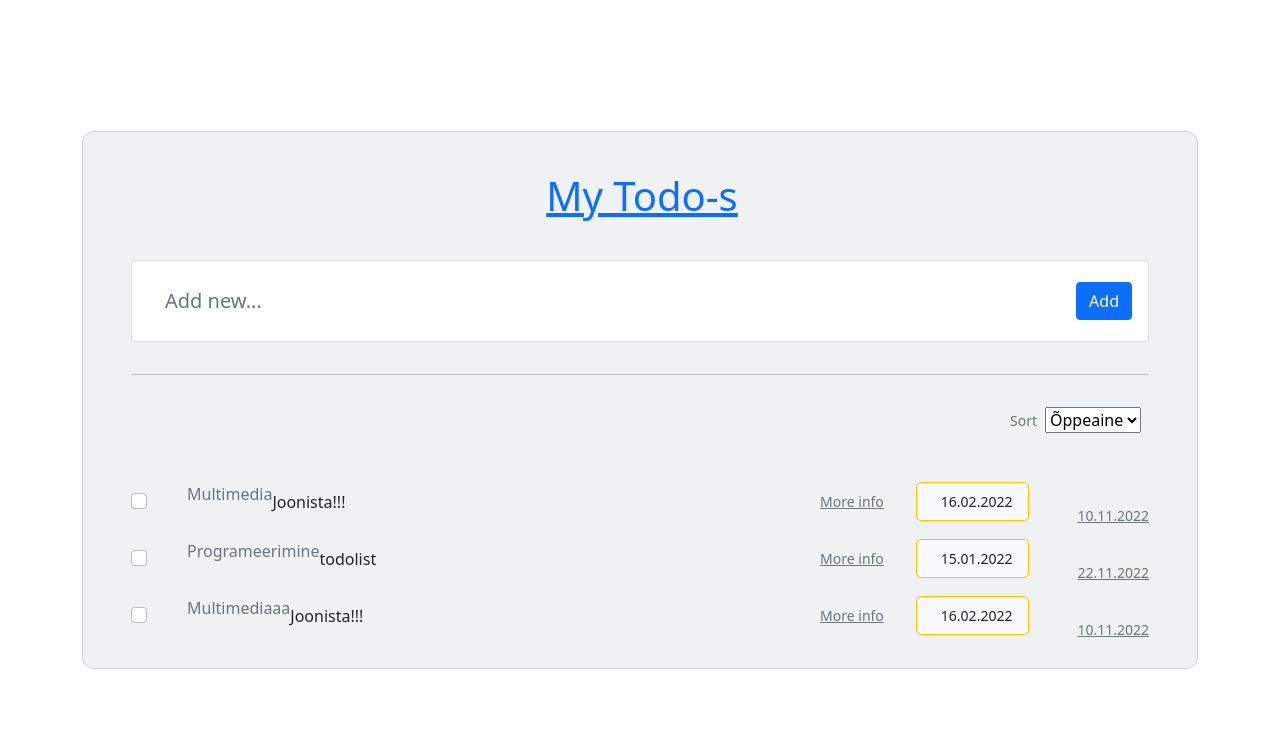
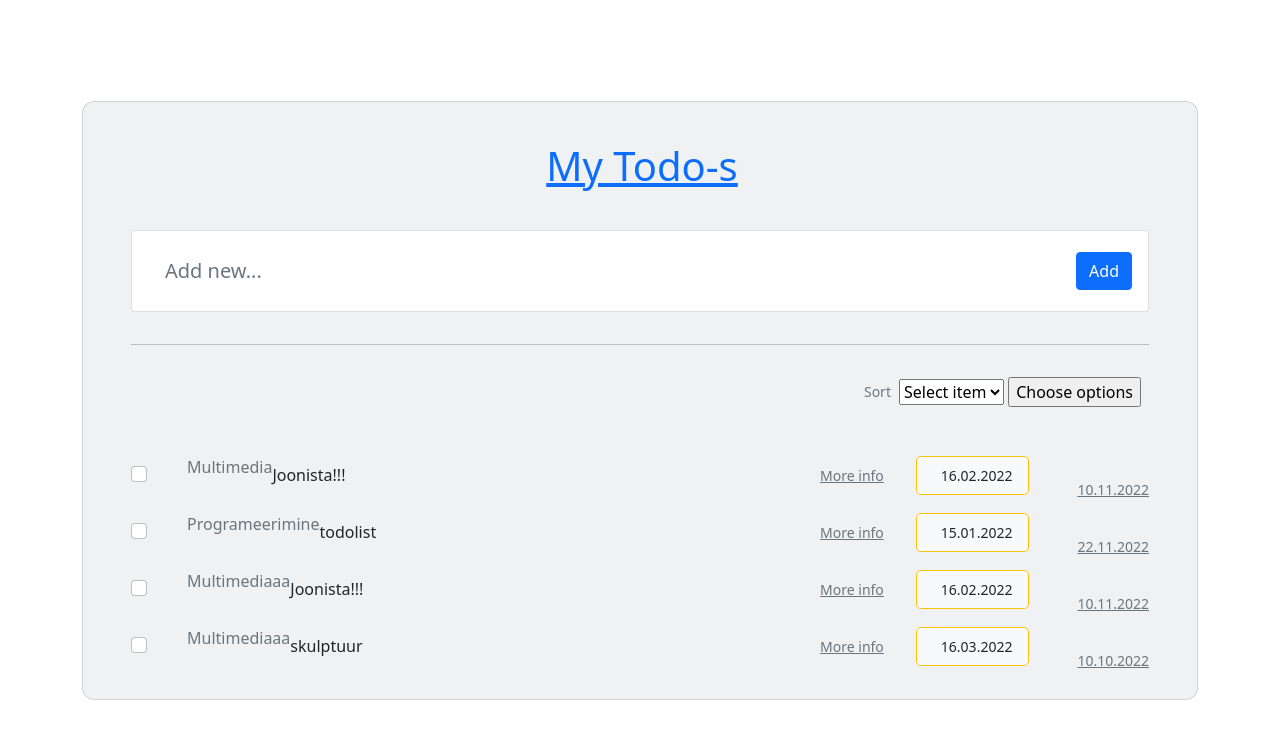
Before and after one commit to vjefimova/TODO-list, a PHP site: page / in a window 1280 px wide. Shown: the top 739 px of the page. Run offline with PHP 8.4, Linux system fonts and the light colour scheme.

Commit message:
Fix select dropdown for sort

```diff
--- a/index.php
+++ b/index.php
@@ -1,5 +1,5 @@
 <?php
-$xml = simplexml_load_file("tasks.xml");
+$xml = simplexml_load_file("xml/tasks.xml");
 
 foreach($xml->dim2->dim3 as $Element) {
     $tasks[] = array(
@@ -12,14 +12,22 @@ foreach($xml->dim2->dim3 as $Element) {
     );
 }
 
-if (isset($_POST['tahtaeg'])){
+if(isset($_POST['submit'])){
+    if(!empty($_POST['selectoppeaine'])) {
+        foreach($_POST['selectoppeaine'] as $selected){
+            if ($selected == 'tahtaeg'){
                 usort($tasks, build_sorter('tahtaeg'));
             }
-if (isset($_POST['oppeaine'])){
+            if ($selected == 'oppeaine'){
                 usort($tasks, build_sorter('oppeaine'));
             }
-if (isset($_POST['Task'])){
+            if ($selected == 'Task'){
                 usort($tasks, build_sorter('task'));
+            }
+        }
+    } else {
+        echo 'Please select the value.';
+    }
 }
 
 function build_sorter($key) {
@@ -40,7 +48,6 @@ function build_sorter($key) {
     <title>TODO list</title>
 </head>
 <body>
-
 <section class="vh-100">
   <div class="container py-5 h-100">
     <div class="row d-flex justify-content-center align-items-center h-100">
@@ -71,11 +78,15 @@ function build_sorter($key) {
 
             <div class="d-flex justify-content-end align-items-center mb-4 pt-2 pb-3">
               <p class="small mb-0 ms-4 me-2 text-muted">Sort</p>
-              <select class="select">
-                <option value="1">Õppeaine</option>
-                <option value="2">tähtaeg</option>
-                <option value="3">Task</option>
+                <form action="#" method="post">
+                  <select class="select" name="selectoppeaine[]">
+                      <option value="" selected>Select item</option>
+                      <option value="oppeaine">Õppeaine</option>
+                      <option value="tahtaeg">tähtaeg</option>
+                      <option value="Task">Task</option>
                   </select>
+                    <input type="submit" name="submit" value="Choose options">
+                </form>
               <a href="#!" style="color: #23af89;" data-mdb-toggle="tooltip" title="Ascending"><i class="fas fa-sort-amount-down-alt ms-2"></i></a>
             </div>
 
@@ -123,9 +134,7 @@ function build_sorter($key) {
                 </div>
               </li>
             </ul>
-
             <?php endforeach;?>
-
           </div>
         </div>
       </div>
--- a/tasks.xml
+++ b/xml/tasks.xml
@@ -25,5 +25,13 @@
             <info>Joonista tomati</info>
             <task>Joonista!!!</task>
         </dim3>
+        <dim3>
+            <id>4</id>
+            <kuupaev>10.10.2022</kuupaev>
+            <tahtaeg>16.03.2022</tahtaeg>
+            <oppeaine>Multimediaaa</oppeaine>
+            <info>Teha skulptuuri</info>
+            <task>skulptuur</task>
+        </dim3>
     </dim2>
 </dim1>
```
Also changed, not shown: php/Authorization.php (renamed from Authorization.php). Lines whose indentation alone changed are shown as unchanged.
